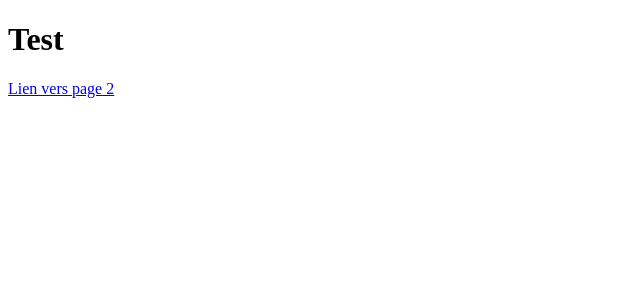
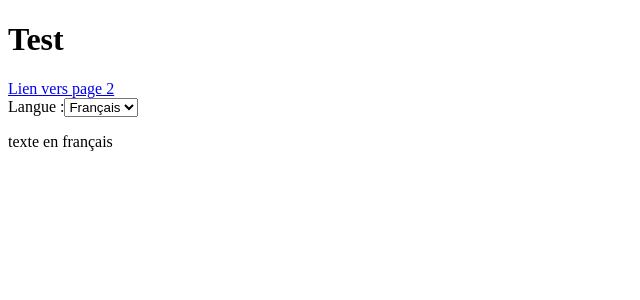
Before and after one commit to Titou360/Painter, a Next.js app: page / in a window 1280 px wide. Shown: the top 300 px of the page, without its empty margins (0-640 px from the left). Built offline with nearby package versions, Linux system fonts and the light colour scheme.

Commit message:
ajout de l'i18n

```diff
--- /dev/null
+++ b/i18n.js
@@ -0,0 +1,25 @@
+import i18n from 'i18next';
+import { initReactI18next } from 'react-i18next';
+import headerTranslationsEN from './public/locales/en/header.json';
+import headerTranslationsFR from './public/locales/fr/header.json';
+
+const resources = {
+  en: {
+    header: headerTranslationsEN
+  },
+  fr: {
+    header: headerTranslationsFR
+  }
+};
+
+i18n.use(initReactI18next).init({
+  resources,
+  lng: 'fr',
+  fallbackLng: 'en',
+
+  interpolation: {
+    escapeValue: false
+  }
+});
+
+export default i18n;
--- a/package.json
+++ b/package.json
@@ -10,9 +10,11 @@
   },
   "dependencies": {
     "framer-motion": "^11.0.15",
+    "i18next": "^23.10.1",
     "next": "14.1.3",
     "react": "^18",
-    "react-dom": "^18"
+    "react-dom": "^18",
+    "react-i18next": "^14.1.0"
   },
   "devDependencies": {
     "autoprefixer": "^10.0.1",
--- /dev/null
+++ b/public/locales/en/header.json
@@ -0,0 +1,3 @@
+{
+  "hourly": "Text in english"
+}
--- /dev/null
+++ b/public/locales/fr/header.json
@@ -0,0 +1,3 @@
+{
+  "hourly": "texte en français"
+}
--- /dev/null
+++ b/src/components/header.jsx
@@ -0,0 +1,10 @@
+import { useTranslation } from 'react-i18next';
+
+export default function Header() {
+  const { t } = useTranslation('header');
+  return (
+    <div>
+      <p className="font-bold ">{t('hourly')}</p>
+    </div>
+  );
+}
--- /dev/null
+++ b/src/components/switchLangue.jsx
@@ -0,0 +1,19 @@
+import { useTranslation } from 'react-i18next';
+
+export default function LanguageSelector() {
+  const { i18n } = useTranslation();
+  const changeLanguage = (event) => {
+    const selectedLang = event.target.value;
+    i18n.changeLanguage(selectedLang);
+  };
+  return (
+    <div>
+      <label htmlFor="langue-select">Langue :</label>
+
+      <select name="langue" id="langue-select" onChange={changeLanguage}>
+        <option value="fr">Français</option>
+        <option value="en">English</option>
+      </select>
+    </div>
+  );
+}
--- a/src/pages/_app.js
+++ b/src/pages/_app.js
@@ -1,14 +1,24 @@
 import Head from 'next/head';
+
+//i18n
+import { I18nextProvider } from 'react-i18next';
+import i18n from '../../i18n';
 
 function App({ Component, pageProps }) {
   return (
-    <div>
-      <Head>
-        <title>test Painter</title>
-      </Head>
+    <I18nextProvider i18n={i18n}>
+      <div>
+        <Head>
+          <title>Painter</title>
 
-      <Component {...pageProps} />
-    </div>
+          {/* Facebook Meta Tags */}
+
+          {/*Twitter Meta Tags */}
+        </Head>
+
+        <Component {...pageProps} />
+      </div>
+    </I18nextProvider>
   );
 }
 
--- a/src/pages/index.js
+++ b/src/pages/index.js
@@ -1,10 +1,14 @@
 import Link from 'next/link';
+import Header from '../components/header';
+import LanguageSelector from '../components/switchLangue';
 
 export default function Home() {
   return (
     <main>
       <h1>Test</h1>
       <Link href="/page2">Lien vers page 2</Link>
+      <LanguageSelector />
+      <Header />
     </main>
   );
 }
```
Also changed, not shown: 1 other file (tests, documents, lock files or other folders).
